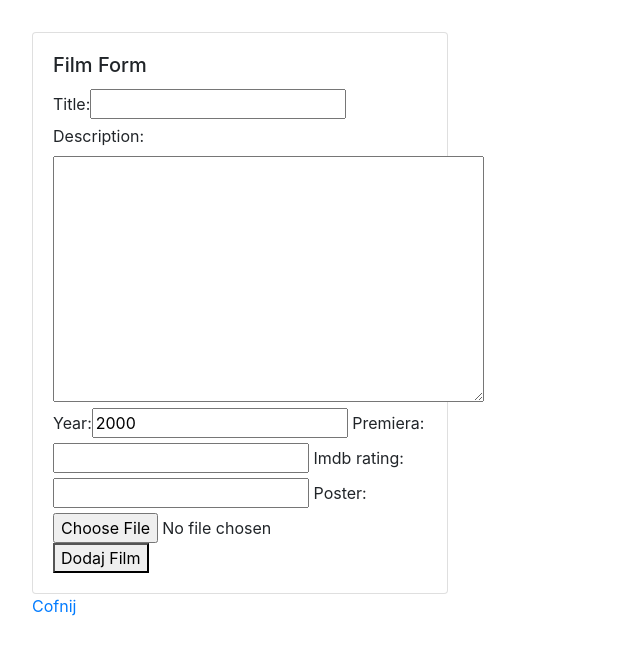
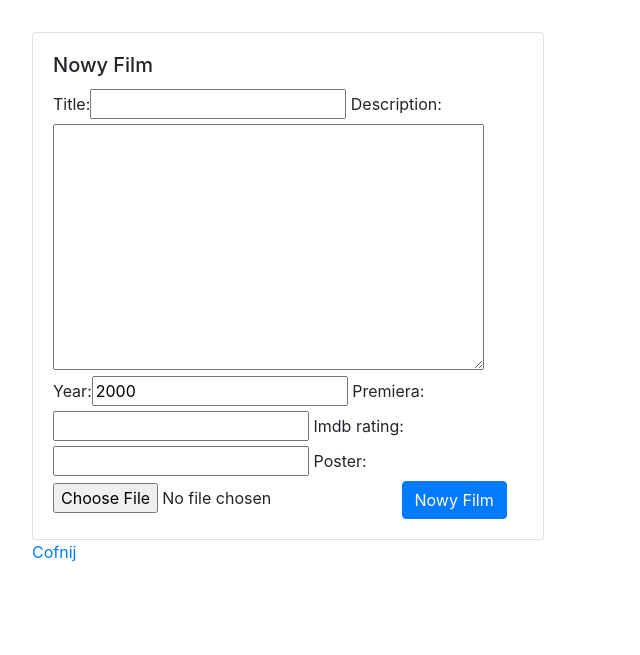
Before and after one commit to Zdobdol/filmy, a Django app: page /filmy/new in a window 1280 px wide. Shown: the top 655 px of the page, without its empty margins (0-640 px from the left). Run offline with Django 3.2, Linux system fonts and the light colour scheme; a user stored in the database is signed in; some libraries are stand-ins or nearby versions.

Commit message:
add some frontend

```diff
--- a/filmyweb/views.py
+++ b/filmyweb/views.py
@@ -16,7 +16,7 @@ def new_films(request):
         form.save()
         return redirect(all_films)
 
-    return render(request, 'film_form.html', {'form': form})
+    return render(request, 'film_form.html', {'form': form, 'new':True})
 
 @login_required
 def edit_film(request, id):
@@ -27,7 +27,7 @@ def edit_film(request, id):
         form.save()
         return redirect(all_films)
 
-    return render(request, 'film_form.html', {'form': form})
+    return render(request, 'film_form.html', {'form': form, 'new':False})
 
 @login_required
 def delete_film(request, id):
--- a/my_static/css.css
+++ b/my_static/css.css
@@ -5,3 +5,20 @@ body{
 h2 {
     color:  red;
 }
+
+.film-poster{
+    width: 150px;
+    float: right;
+}
+
+.film-icon {
+    font-size: 1.6rem;
+}
+
+.opis {
+    margin-left: 15px;
+}
+
+.card{
+    width: 36rem;
+}
--- a/templates/film_form.html
+++ b/templates/film_form.html
@@ -4,13 +4,21 @@
 {% block title %} Film form {% endblock %}
 
 {% block page %}
-    <div class="card" style="width: 26rem;">
+    <div class="card" style="width: 32rem;">
       <div class="card-body">
-        <h5 class="card-title">Film Form</h5>
+              {% if new %}
+                        <h5 class="card-title">Nowy Film</h5>
+              {% else %}
+                        <h5 class="card-title">Edytuj Film</h5>
+              {% endif %}
             <form method="POST" enctype="multipart/form-data">
                 {% csrf_token %}
                 {{ form|bootstrap }}
-                <button type="submit">Dodaj Film</button>
+                    {% if new %}
+                        <button type="submit" class="btn btn-primary">Nowy Film</button>
+                    {% else %}
+                        <button type="submit" class="btn btn-primary">Edytuj Film</button>
+                    {% endif %}
             </form>
       </div>
     </div>
```
Also changed, not shown: templates/confirm.html (+9 -6 lines), templates/filmy.html (+5 -4 lines), db.sqlite3, my_media/posters/terminator.jfif (added), my_media/posters/titanic.jpg (added).
